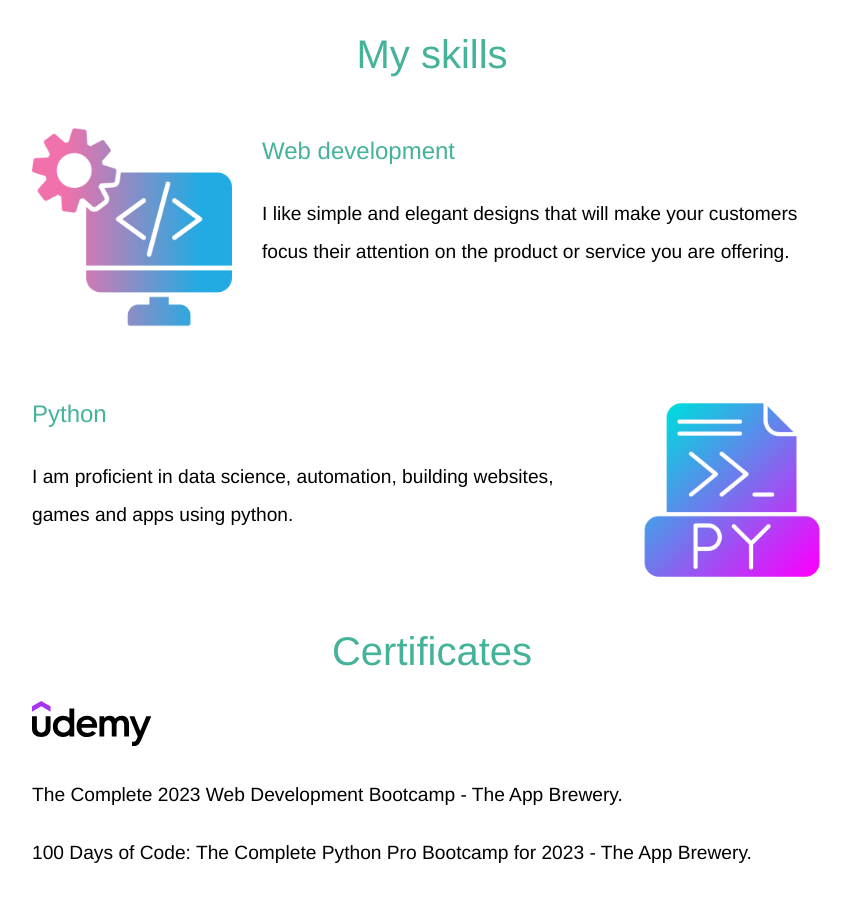
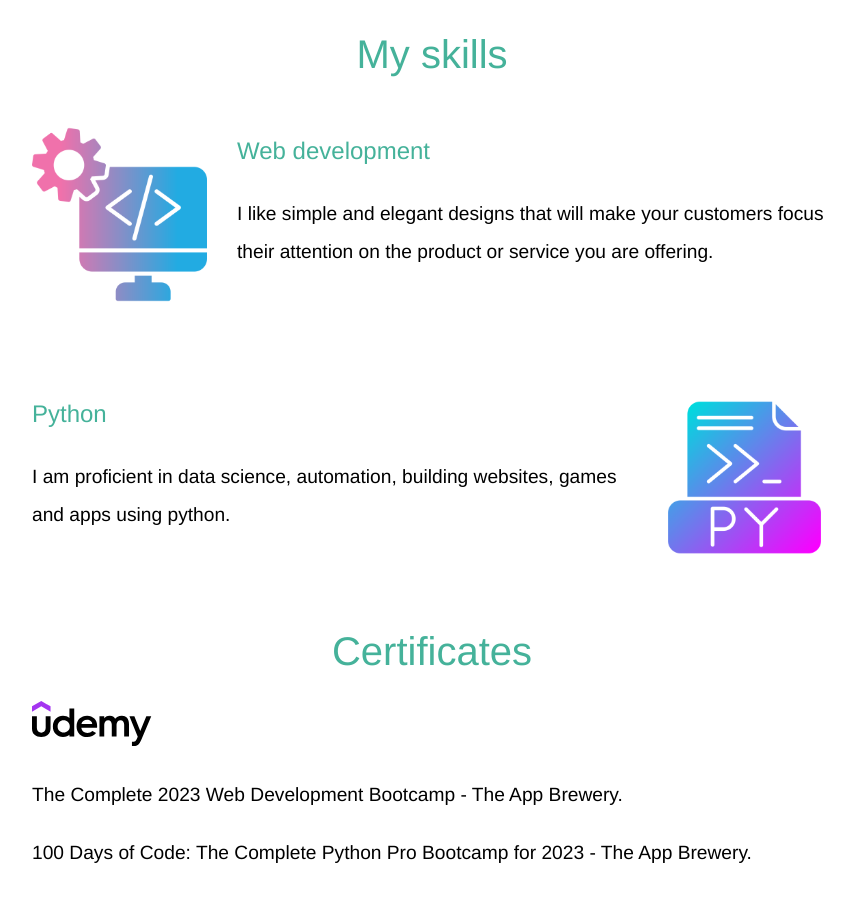
Before and after one commit to matheus-lp/presentation, a plain HTML site: page index.html in a window 1280 px wide. Shown: the part 1200-2101 px from the top of the page, without its empty margins (208-1062 px from the left). Drawn offline with Linux system fonts and the light colour scheme.

Commit message:
Update styles.css

```diff
--- a/styles.css
+++ b/styles.css
@@ -55,11 +55,10 @@ p {
     "Helvetica Neue", Helvetica, Arial, "Lucida Grande", sans-serif;
 }
 .leftimage {
-  width: 200px;
-  max-width: 40%;
+  width: 175px;
+  max-width: 50%;
   float: left;
   padding-right: 30px;
-  padding-bottom: 30px;
 }
 
 .link {
@@ -77,11 +76,10 @@ p {
   line-height: 2;
 }
 .rightimage {
-  width: 200px;
-  max-width: 40%;
+  width: 175px;
+  max-width: 50%;
   float: right;
   padding-left: 30px;
-  padding-bottom: 30px;
 }
 .top1 {
   background-color: #e0ebe8;
```
